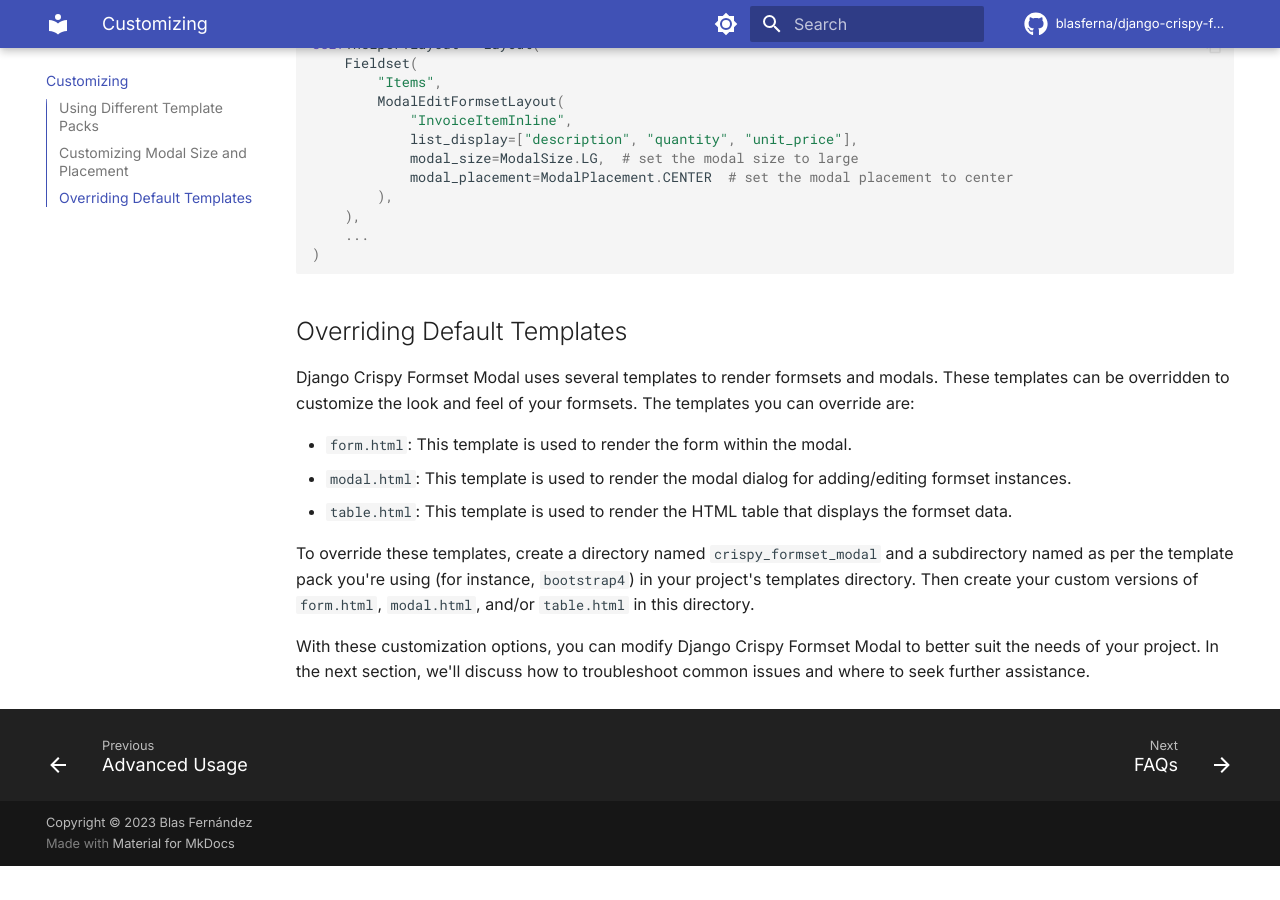
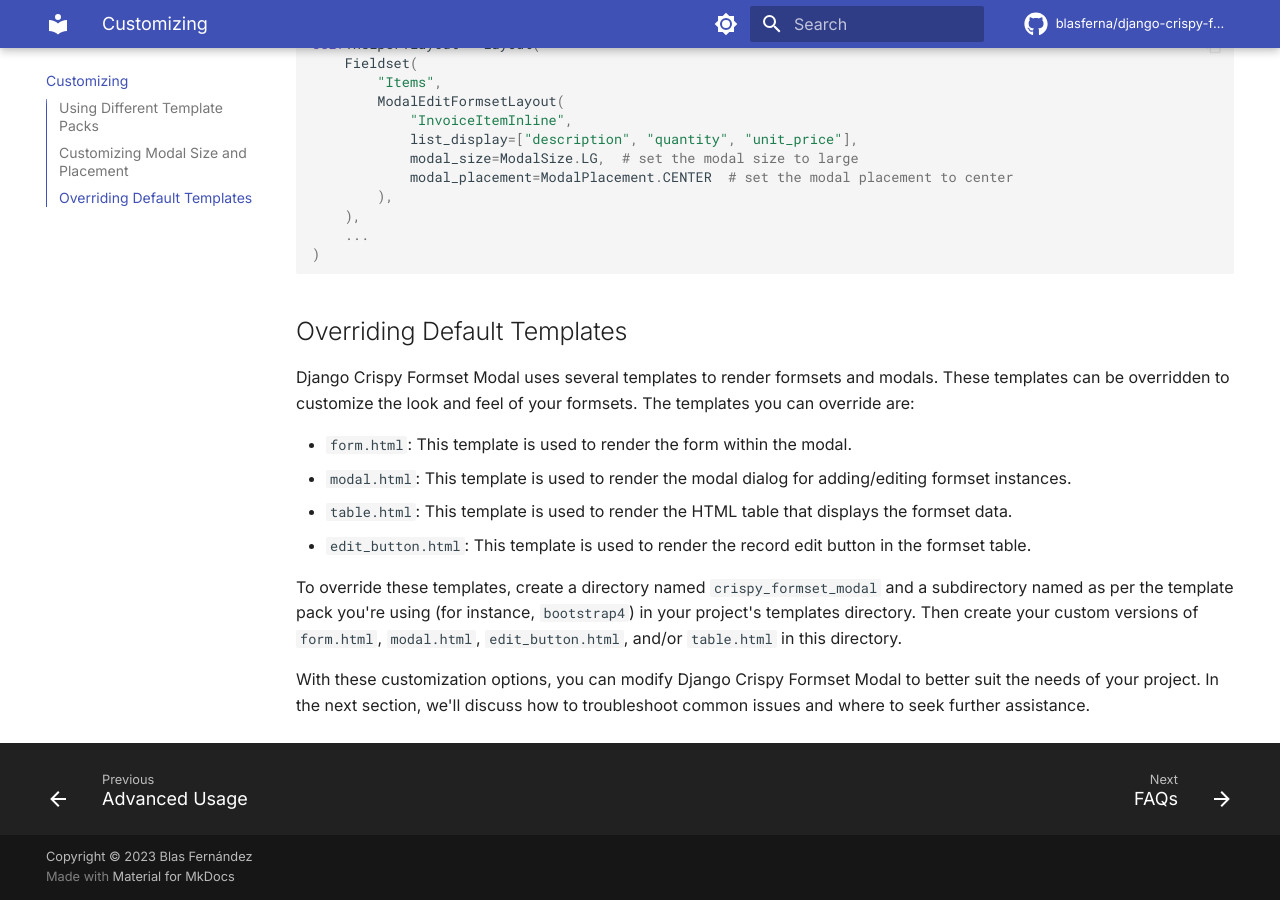
Before and after one commit to blasferna/django-crispy-formset-modal, an MkDocs documentation site: the page built from docs/customizing.md, in a window 1280 px wide and 900 px high, scrolled down 1219 px. Built offline with MkDocs 1.6.1 and Material for MkDocs 9.7.7, drawn with Linux system fonts in a browser that asks for light colours; comment, search, counter and statistics services are not loaded; before the commit the page ends 2085 px from its top, so only the background shows below that.

Commit message:
docs: update customizing.md

```diff
--- a/docs/customizing.md
+++ b/docs/customizing.md
@@ -68,7 +68,8 @@ Django Crispy Formset Modal uses several templates to render formsets and modals
 * `form.html`: This template is used to render the form within the modal.
 * `modal.html`: This template is used to render the modal dialog for adding/editing formset instances.
 * `table.html`: This template is used to render the HTML table that displays the formset data.
+* `edit_button.html`: This template is used to render the record edit button in the formset table.
 
-To override these templates, create a directory named `crispy_formset_modal` and a subdirectory named as per the template pack you're using (for instance, `bootstrap4`) in your project's templates directory. Then create your custom versions of `form.html`, `modal.html`, and/or `table.html` in this directory.
+To override these templates, create a directory named `crispy_formset_modal` and a subdirectory named as per the template pack you're using (for instance, `bootstrap4`) in your project's templates directory. Then create your custom versions of `form.html`, `modal.html`, `edit_button.html`, and/or `table.html` in this directory.
 
 With these customization options, you can modify Django Crispy Formset Modal to better suit the needs of your project. In the next section, we'll discuss how to troubleshoot common issues and where to seek further assistance.
```
